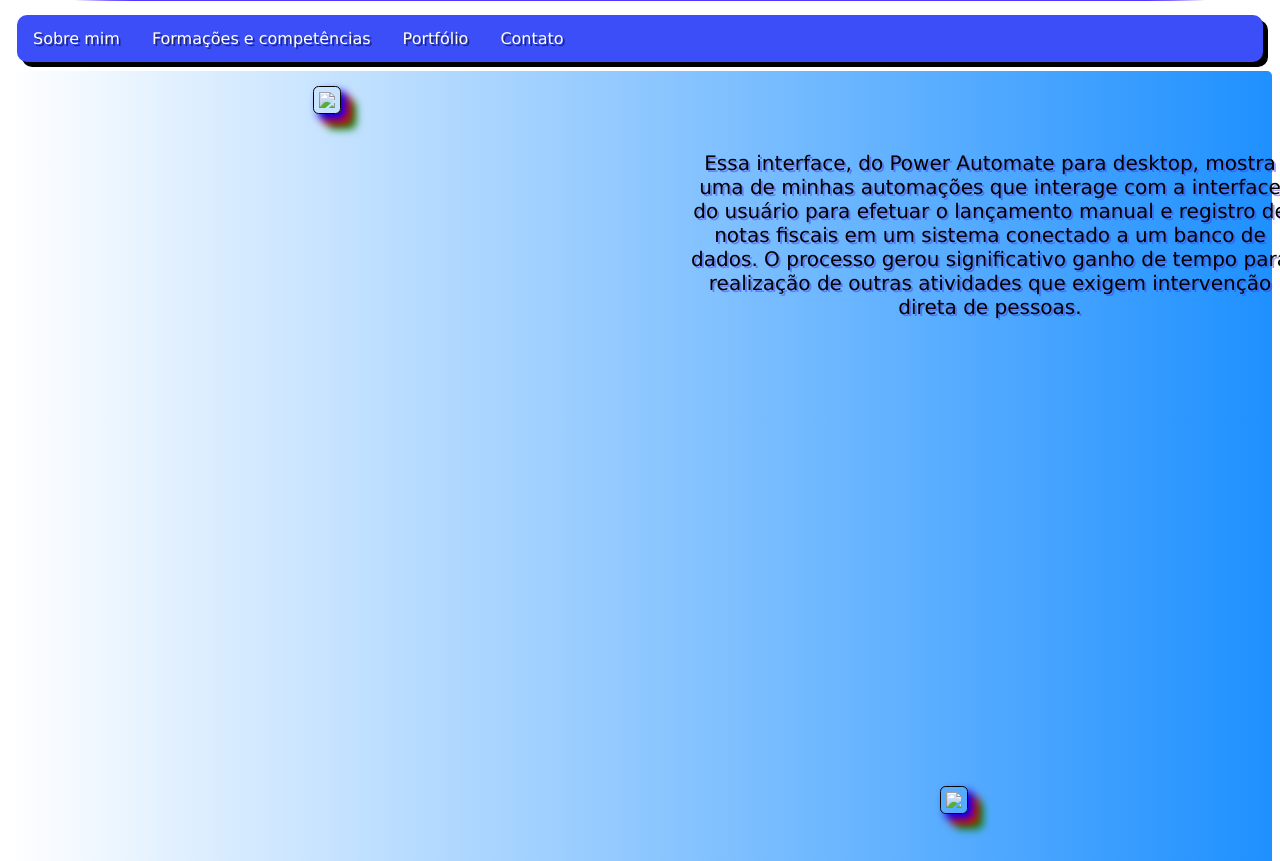
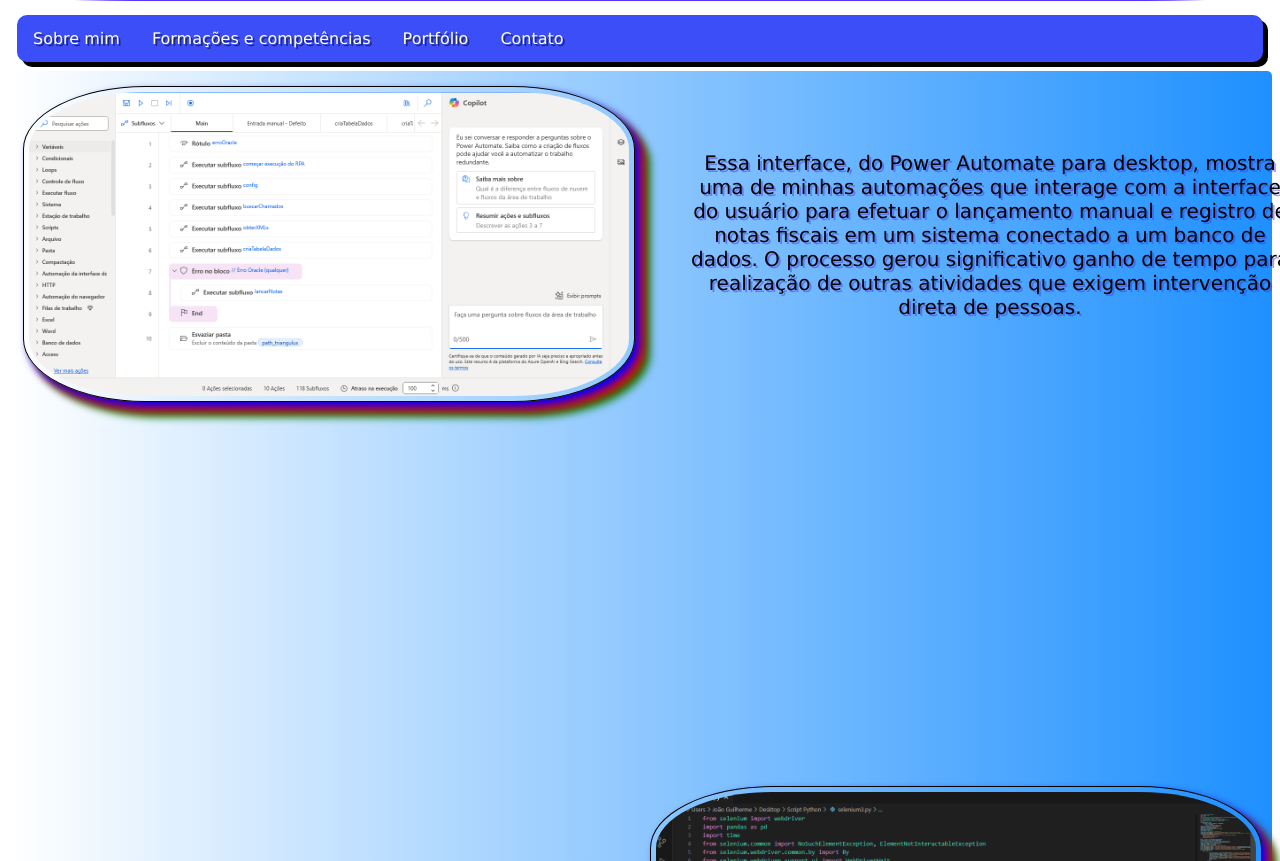
Before and after one commit to JoaoCaconde/TrabalhoUninterHTML, a plain HTML site: page portfolio.html in a window 1280 px wide. Shown: the part 91-952 px from the top of the page. Drawn offline with Linux system fonts and the light colour scheme; the site is published under a folder, as on GitHub Pages, so addresses that start at the root find nothing.

Commit message:
Update portfolio.html

```diff
--- a/portfolio.html
+++ b/portfolio.html
@@ -26,15 +26,15 @@
     </nav>
     <div class="grid-container-port">
     <section class="grid-container-section">
-        <div id="image1Left"><img src="/imagensSite/Captura de tela 2025-05-02 140705.png" class="imageStyle">
+        <div id="image1Left"><img src="imagensSite/Captura de tela 2025-05-02 140705.png" class="imageStyle">
         </div>
         <div id="textinho">Essa interface, do Power Automate para desktop, mostra uma de minhas automações que interage com a interface do usuário para efetuar o lançamento manual e registro de notas fiscais em um sistema conectado a um banco de dados. O processo gerou significativo ganho de tempo para realização de outras atividades que exigem intervenção direta de pessoas.  <!-- Texto e imagem colocados em um grid para organização -->
         </div>
-        <div id="image2Right"><img src="/imagensSite/Captura de tela 2025-05-02 141006.png" class="imageStyle">
+        <div id="image2Right"><img src="imagensSite/Captura de tela 2025-05-02 141006.png" class="imageStyle">
         </div>
         <div id="textinho2">O código em python mostrado ao lado é um exemplo de vários outros códigos criados por mim e utilizados para automações web e tratamento de dados no geral. Nesse cenário a biblioteca Selenium foi utilizada para interação com elementos em javascript, além disso, utilizo a biblioteca pandas para criação de arquivos em .csv e análise/tratamento de dados.
             </div>
-        <div id="image3Left"><img src="/imagensSite/Captura de tela 2025-05-02 141228.png" class="imageStyle">
+        <div id="image3Left"><img src="imagensSite/Captura de tela 2025-05-02 141228.png" class="imageStyle">
         </div>
         <div id="textinho3">Atualmente estou realizando trabalhos de pesquisas com o Neo4j, um banco de dados orientado a grafos, muito popular
             na área de negócios. A estruturação e filtragem de informações importantes para tomada de decisão é um ponto forte desse DataBase,
```
